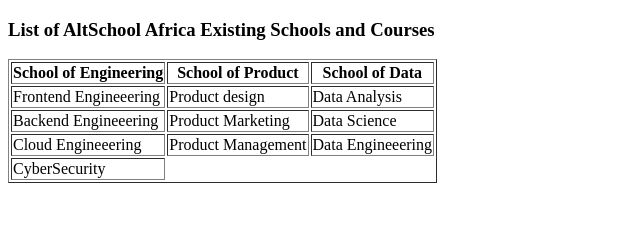
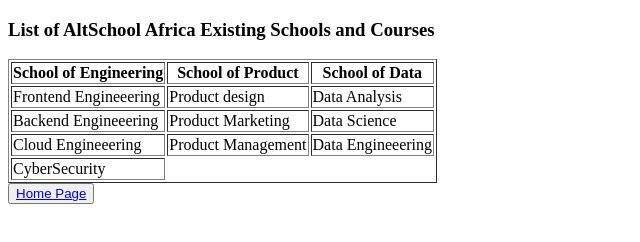
Before and after one commit to onyinyeeziefule/Assignment_2, a plain HTML site: page Assignment two/table.html in a window 1280 px wide. Shown: the whole page, without its empty margins (0-640 px from the left). Drawn offline with Linux system fonts and the light colour scheme.

Commit message:
Update table.html

```diff
--- a/Assignment two/table.html
+++ b/Assignment two/table.html
@@ -45,6 +45,9 @@
 
         </table>
     </div>
+    <button>
+        <a href="../index.html"> Home Page </a>
+    </button>
 
 </body>
 </html>
```
